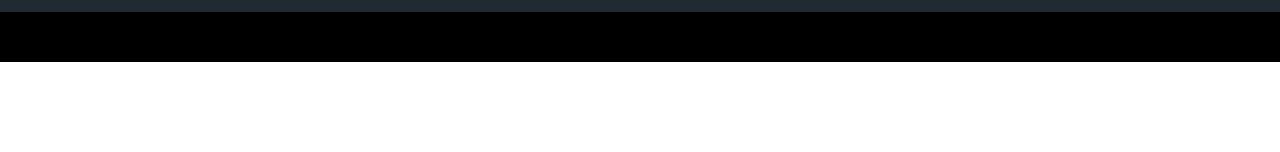
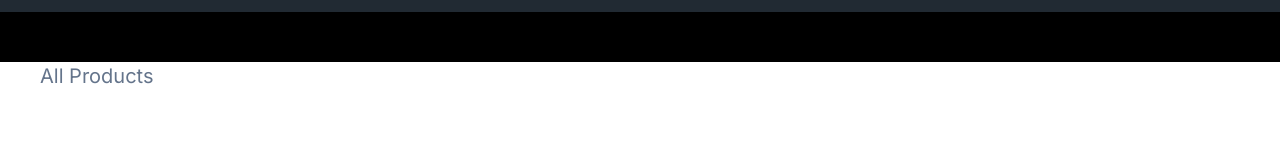
Before and after one commit to arzucaner/trendcart-ecommerce, a Next.js app: page / in a window 1280 px wide. Shown: the part 345-497 px from the top of the page. Built offline with nearby package versions, Linux system fonts and the light colour scheme.

Commit message:
Create Heading.tsx

```diff
--- /dev/null
+++ b/app/components/general/Heading.tsx
@@ -0,0 +1,12 @@
+interface HeadingProps {
+    center?: boolean
+    text: string
+}
+
+const Heading: React.FC<HeadingProps> = ({ center, text }) => {
+    return (
+        <div className={`text-slate-500 px-3 md:px-10 md:text-xl ${center ? "text-center" : "text-start"}`}>{text}</div>
+    )
+}
+
+export default Heading;
--- /dev/null
+++ b/app/components/home/Products.tsx
@@ -0,0 +1,11 @@
+import Heading from "../general/Heading";
+
+const Products = () => {
+    return (
+        <div>
+            <Heading text="All Products" />
+        </div>
+    )
+}
+
+export default Products;
--- a/app/page.tsx
+++ b/app/page.tsx
@@ -1,11 +1,13 @@
 import Banner from './components/home/Banner';
 import Category from './components/home/Category';
+import Products from './components/home/Products';
 
 export default function Home() {
   return (
     <div>
       <Category/>
       <Banner/>
+      <Products/>
       </div>
   )
 
```
